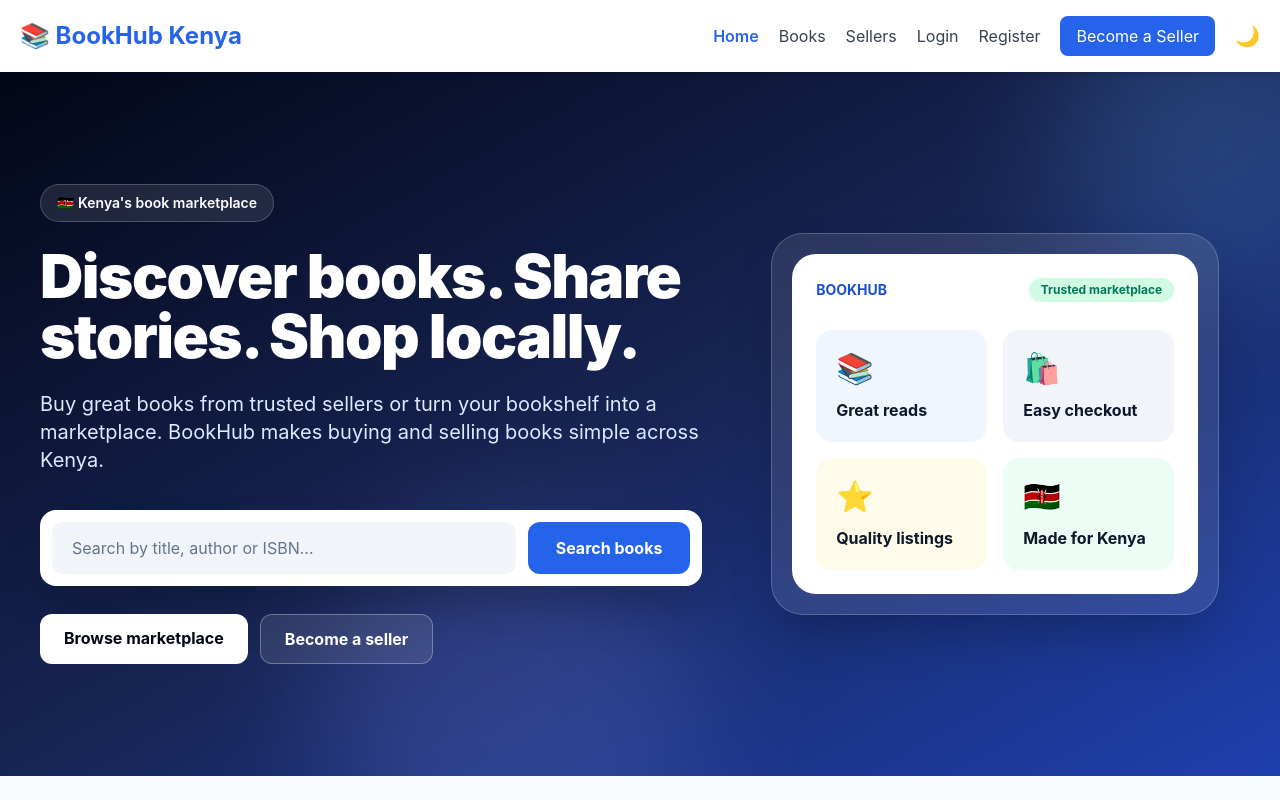
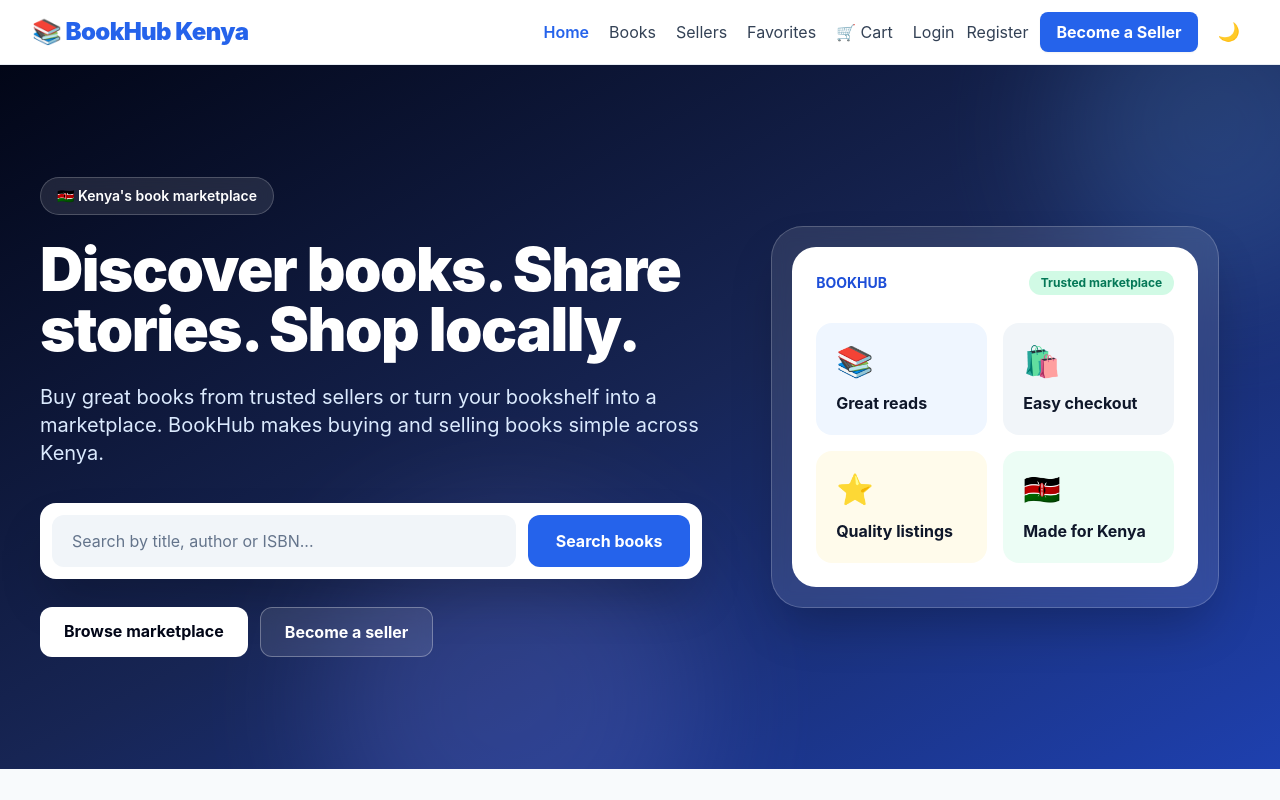
Before and after one commit to isaacokubi/bookhub, a React (Vite) app in the folder client/: page / in a window 1280 px wide. Shown: the top 800 px of the page. Built offline with nearby package versions, Linux system fonts and the light colour scheme; no server answers.

Commit message:
fix: show cart to guest customers and hide from staff roles

```diff
--- a/client/src/components/common/Navbar.jsx
+++ b/client/src/components/common/Navbar.jsx
@@ -7,48 +7,79 @@ import { useCart } from "../../context/CartContext";
 export default function Navbar() {
   const { user, logout } = useAuth();
   const { dark, setDark } = useTheme();
-  const { cart } = useCart();
+  const { cartCount } = useCart();
   const [open, setOpen] = useState(false);
-  const navStyle = ({ isActive }) => isActive ? "text-blue-600 font-semibold" : "hover:text-blue-600 transition";
-  const isAdmin = user?.role === "admin";
-  const isSeller = user?.role === "seller";
-  const isCustomer = user && !isAdmin && !isSeller;
   const close = () => setOpen(false);
+  const navStyle = ({ isActive }) =>
+    isActive
+      ? "font-semibold text-blue-600 dark:text-blue-400"
+      : "text-slate-700 transition hover:text-blue-600 dark:text-slate-200 dark:hover:text-blue-400";
+
+  const role = String(user?.role || "").toLowerCase();
+  const isAdmin = role === "admin" || role === "superadmin";
+  const isSeller = ["seller", "tour_guide", "tour_manager"].includes(role);
+  const canShop = !isAdmin && !isSeller;
 
   return (
-    <nav className="bg-white dark:bg-slate-900 shadow-md sticky top-0 z-50">
-      <div className="container mx-auto px-5 py-4 flex justify-between items-center">
-        <Link to="/" className="text-2xl font-bold text-blue-600 dark:text-blue-400">📚 BookHub Kenya</Link>
-        <button type="button" aria-label="Toggle navigation" onClick={() => setOpen(!open)} className="md:hidden text-2xl dark:text-white">☰</button>
-        <div className={`${open ? "flex" : "hidden"} md:flex flex-col md:flex-row absolute md:static top-16 left-0 w-full md:w-auto bg-white dark:bg-slate-900 md:bg-transparent p-5 md:p-0 gap-5 items-center text-gray-700 dark:text-gray-200`}>
+    <nav className="sticky top-0 z-50 border-b border-slate-200/80 bg-white/95 shadow-sm backdrop-blur dark:border-slate-800 dark:bg-slate-950/95">
+      <div className="mx-auto flex min-h-16 max-w-7xl items-center justify-between gap-4 px-4 sm:px-6 lg:px-8">
+        <Link to="/" onClick={close} className="shrink-0 text-xl font-black tracking-tight text-blue-600 dark:text-blue-400 sm:text-2xl">
+          📚 BookHub <span className="hidden sm:inline">Kenya</span>
+        </Link>
+
+        <button type="button" aria-label="Toggle navigation" aria-expanded={open} onClick={() => setOpen(!open)} className="rounded-lg p-2 text-xl text-slate-700 hover:bg-slate-100 dark:text-slate-200 dark:hover:bg-slate-800 md:hidden">
+          ☰
+        </button>
+
+        <div className={`${open ? "flex" : "hidden"} absolute left-0 right-0 top-16 flex-col gap-1 border-b border-slate-200 bg-white p-4 shadow-lg dark:border-slate-800 dark:bg-slate-950 md:static md:flex md:flex-row md:items-center md:gap-5 md:border-0 md:bg-transparent md:p-0 md:shadow-none`}>
           <NavLink to="/" className={navStyle} onClick={close}>Home</NavLink>
           <NavLink to="/books" className={navStyle} onClick={close}>Books</NavLink>
           <NavLink to="/sellers" className={navStyle} onClick={close}>Sellers</NavLink>
-          {isCustomer && <>
+
+          {canShop && (
+            <>
               <NavLink to="/favorites" className={navStyle} onClick={close}>Favorites</NavLink>
-            <NavLink to="/cart" className={navStyle} onClick={close}>🛒 Cart {cart?.length > 0 && <span className="bg-red-500 text-white text-xs px-2 py-1 rounded-full">{cart.length}</span>}</NavLink>
-            <NavLink to="/orders" className={navStyle} onClick={close}>My Orders</NavLink>
-          </>}
-          {isSeller && <>
+              <NavLink to="/cart" className={navStyle} onClick={close}>
+                <span className="inline-flex items-center gap-1.5">🛒 Cart{cartCount > 0 && <span className="min-w-5 rounded-full bg-blue-600 px-1.5 py-0.5 text-center text-[11px] font-bold text-white">{cartCount}</span>}</span>
+              </NavLink>
+              {user && <NavLink to="/orders" className={navStyle} onClick={close}>My Orders</NavLink>}
+            </>
+          )}
+
+          {isSeller && (
+            <>
               <NavLink to="/seller/dashboard" className={navStyle} onClick={close}>Dashboard</NavLink>
               <NavLink to="/seller/books" className={navStyle} onClick={close}>My Books</NavLink>
               <NavLink to="/seller/add-book" className={navStyle} onClick={close}>Add Book</NavLink>
               <NavLink to="/seller/orders" className={navStyle} onClick={close}>Sales</NavLink>
-          </>}
-          {isAdmin && <>
+            </>
+          )}
+
+          {isAdmin && (
+            <>
               <NavLink to="/admin/dashboard" className={navStyle} onClick={close}>Dashboard</NavLink>
               <NavLink to="/admin/users" className={navStyle} onClick={close}>Users</NavLink>
               <NavLink to="/admin/books" className={navStyle} onClick={close}>Books</NavLink>
               <NavLink to="/admin/orders" className={navStyle} onClick={close}>Orders</NavLink>
               <NavLink to="/admin/sellers" className={navStyle} onClick={close}>Sellers</NavLink>
-          </>}
-          {!user && <>
+            </>
+          )}
+
+          <div className="flex items-center gap-3 md:ml-auto">
+            {!user ? (
+              <>
                 <NavLink to="/login" className={navStyle} onClick={close}>Login</NavLink>
                 <NavLink to="/register" className={navStyle} onClick={close}>Register</NavLink>
-            <Link to="/seller/register" onClick={close} className="bg-blue-600 text-white px-4 py-2 rounded-lg hover:bg-blue-700">Become a Seller</Link>
-          </>}
-          {user && <div className="flex items-center gap-3"><span className="hidden md:block text-sm">Hi, {user?.name}</span><button type="button" onClick={() => { logout(); close(); }} className="text-red-500 hover:text-red-700 font-medium">Logout</button></div>}
-          <button type="button" aria-label="Toggle theme" onClick={() => setDark(!dark)} className="text-xl hover:scale-110 transition">{dark ? "☀️" : "🌙"}</button>
+                <Link to="/seller/register" onClick={close} className="rounded-lg bg-blue-600 px-4 py-2 font-bold text-white shadow-sm transition hover:bg-blue-700">Become a Seller</Link>
+              </>
+            ) : (
+              <>
+                <span className="hidden text-sm text-slate-500 dark:text-slate-400 lg:block">Hi, {user?.name || user?.email || "there"}</span>
+                <button type="button" onClick={() => { logout(); close(); }} className="font-semibold text-red-500 hover:text-red-700">Logout</button>
+              </>
+            )}
+            <button type="button" aria-label="Toggle theme" onClick={() => setDark(!dark)} className="rounded-lg p-2 text-lg transition hover:bg-slate-100 dark:hover:bg-slate-800">{dark ? "☀️" : "🌙"}</button>
+          </div>
         </div>
       </div>
     </nav>
```
Lines whose indentation alone changed are shown as unchanged.
